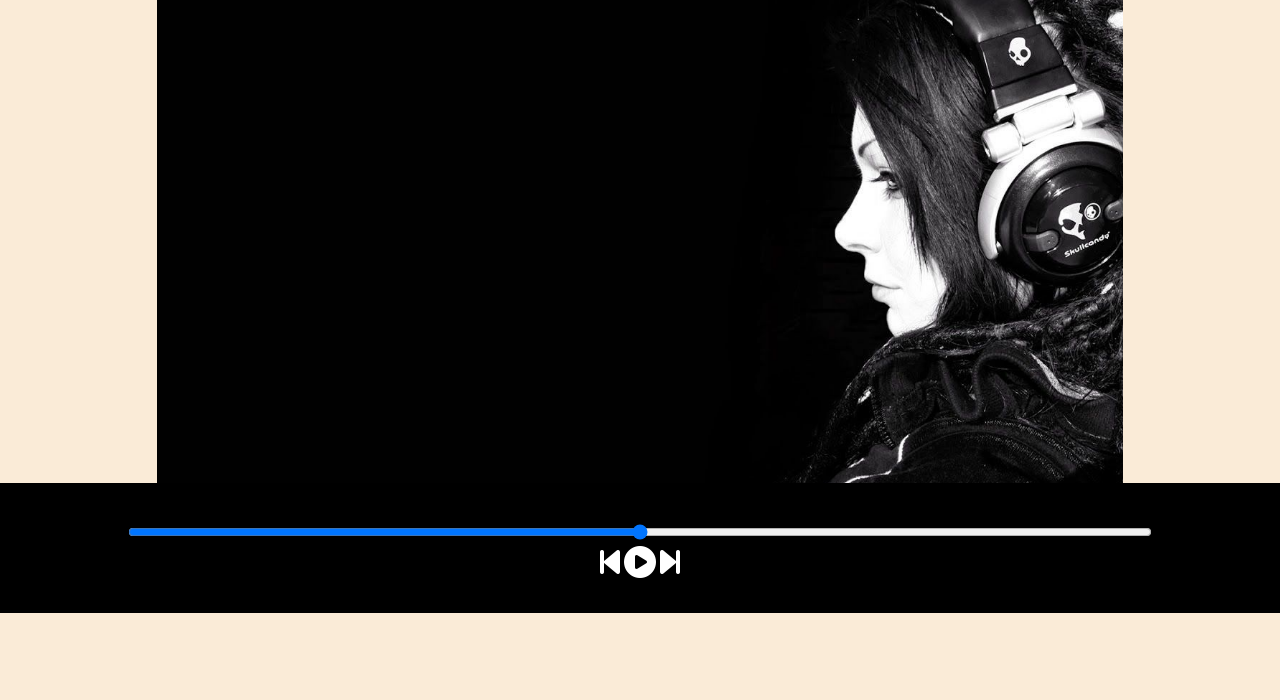
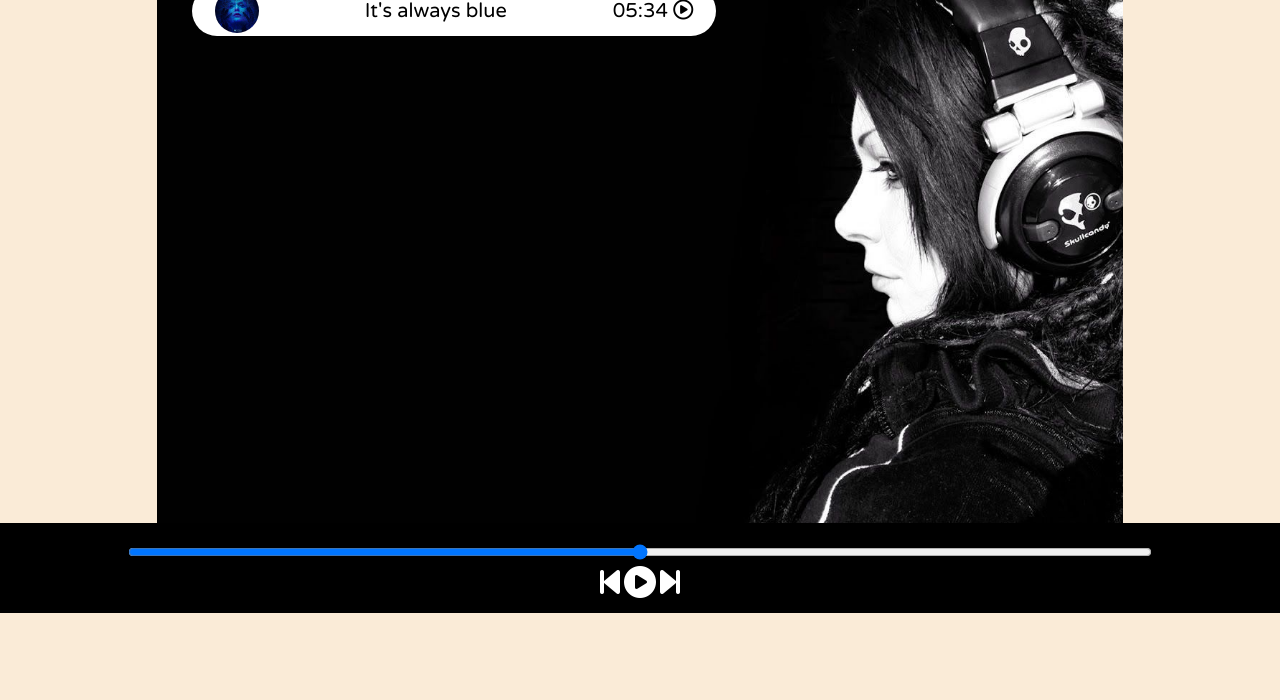
Before and after one commit to Sumit-Dhimal/Spotify-clone, a plain HTML site: page index.html in a window 1280 px wide. Shown: the part 187-887 px from the top of the page. After the commit the page ends 837 px from the top, so only its background shows below. Drawn offline with Linux system fonts and the light colour scheme.

Commit message:
added songlist

```diff
--- a/index.html
+++ b/index.html
@@ -19,8 +19,16 @@
     </nav>
 
     <div class="container">
-        <h1>Best of NCS : No copyright sounds</h1>
-        <div class="songlist"></div>
+        <div class="songlist">
+            <h1>Best of NCS : No copyright sounds</h1>
+            <div>
+                <div class="songItem">
+                    <img src="covers/1.jpg" alt="1">
+                    <span>It's always blue</span>
+                    <span class="songlistPlay"><span class="timeStamp">05:34 <i class="fa-regular fa-circle-play"></i></span></span>
+                </div>
+            </div>
+        </div>
         <div class="songbanner"></div>
     </div>
 
--- a/style.css
+++ b/style.css
@@ -18,7 +18,7 @@ nav ul {
     align-items: center;
     list-style-type: none;
     background-color: black;
-    height: 65px;
+    height: 55px;
     color: white;
 }
 
@@ -55,7 +55,7 @@ nav ul li {
 
 .bottom {
     position: sticky;
-    height: 130px;
+    height: 90px;
     background-color: black;
     color: white;
     bottom: 0;
@@ -77,3 +77,25 @@ nav ul li {
 #progressBar {
     width: 80vw;
 }
+
+.songItem {
+    height: 50px;
+    display: flex;
+    background-color: white;
+    width: 80%;
+    color: black;
+    margin: 12px 0px;
+    justify-content: space-between;
+    align-items: center;
+    border-radius: 30px;
+}
+
+.songItem img {
+    height: 44px;
+    margin: 0px 23px;
+    border-radius: 30px;
+}
+
+.timeStamp {
+    margin: 0px 23px;
+}
```
